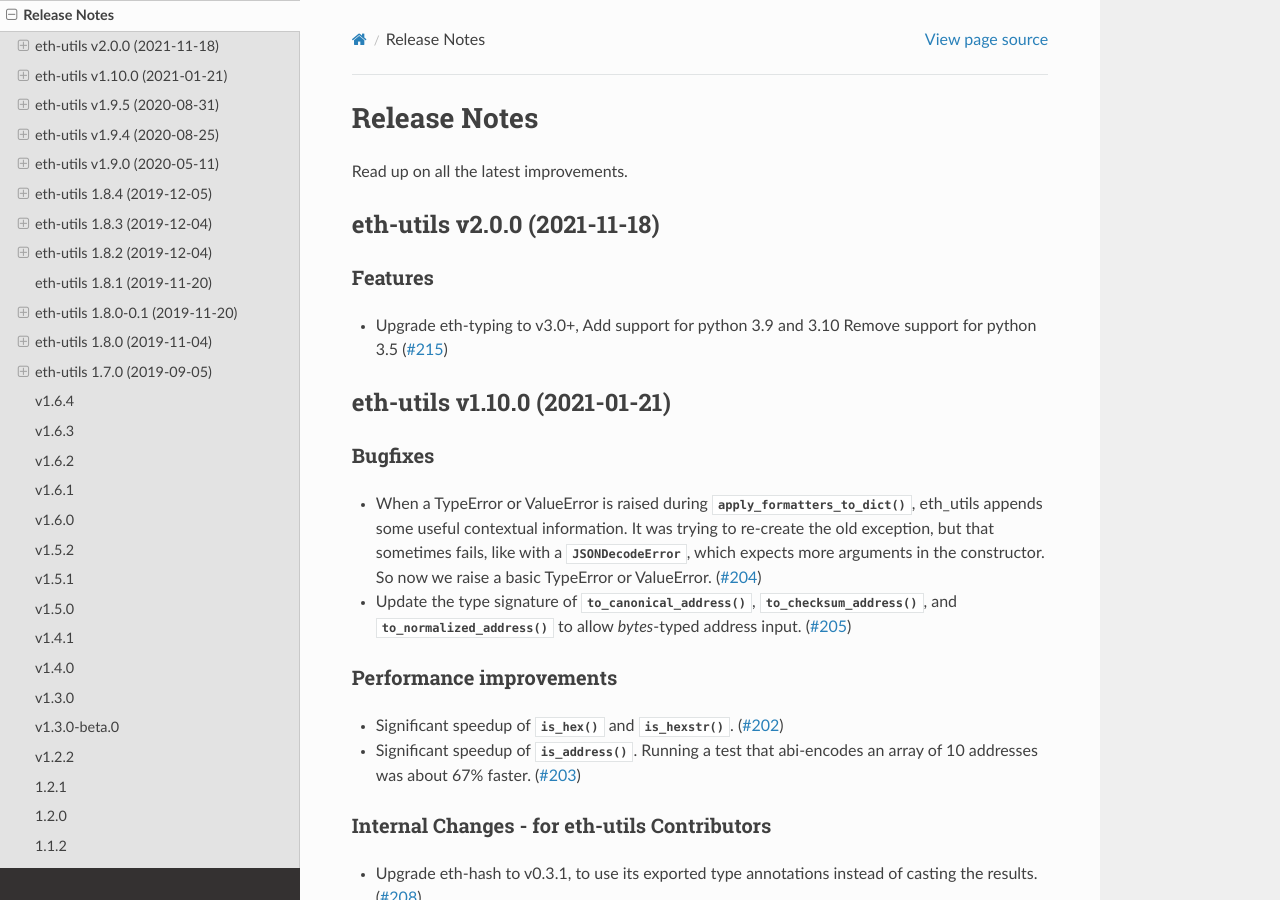
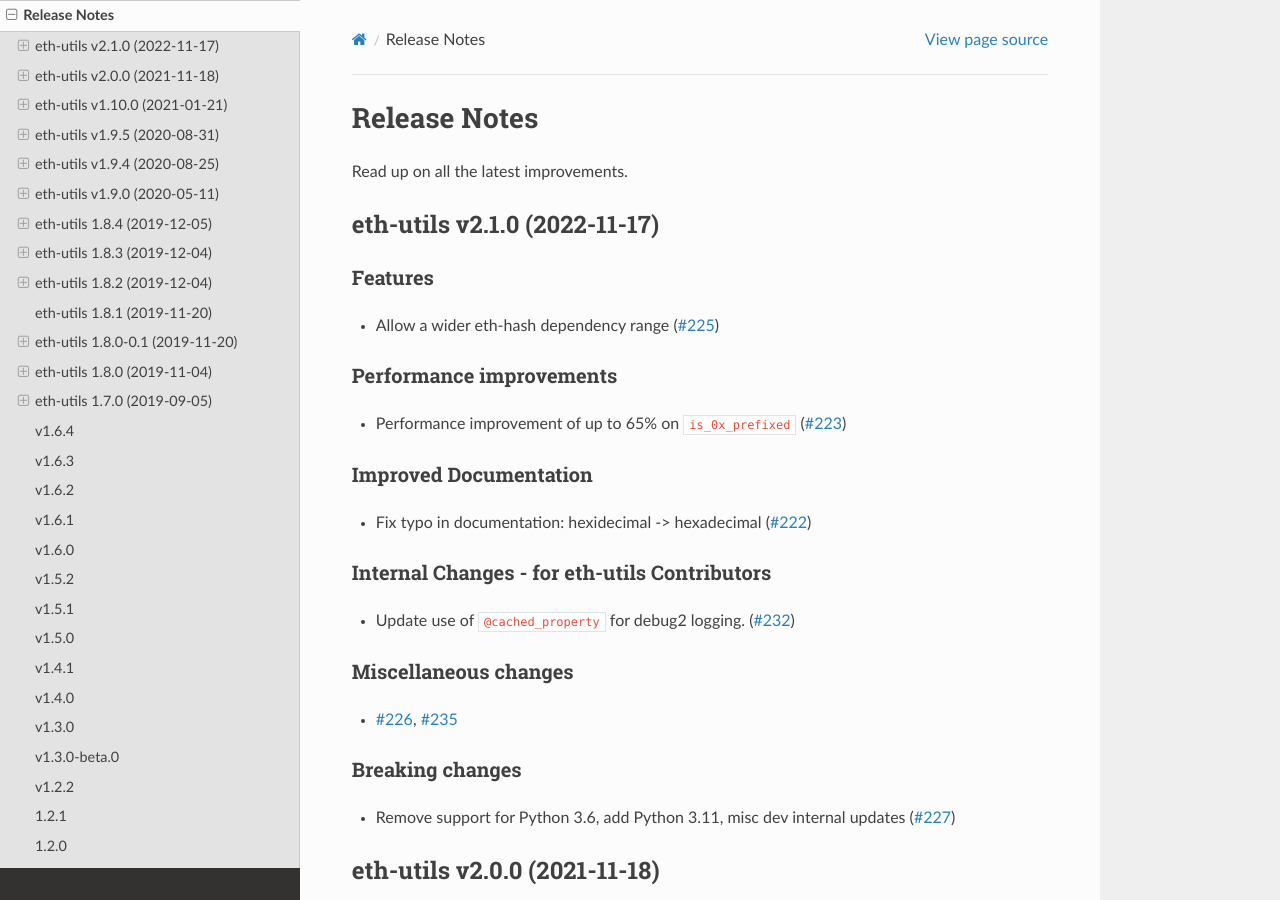
Before and after one commit to ethereum/eth-utils, a Sphinx documentation site: the page built from docs/release_notes.rst, in a window 1280 px wide and 900 px high. Built offline with Sphinx 7.4.7 and the Read the Docs theme 2.0.0, drawn with Linux system fonts in a browser that asks for light colours; pages that are not in the unit, such as notebooks, are missing from menus.

Commit message:
Compile release notes

```diff
--- a/docs/release_notes.rst
+++ b/docs/release_notes.rst
@@ -4,6 +4,45 @@ Release Notes
 Read up on all the latest improvements.
 
 .. towncrier release notes start
+
+eth-utils v2.1.0 (2022-11-17)
+-----------------------------
+
+Features
+~~~~~~~~
+
+- Allow a wider eth-hash dependency range (`#225 <https://github.com/ethereum/eth-utils/issues/225>`__)
+
+
+Performance improvements
+~~~~~~~~~~~~~~~~~~~~~~~~
+
+- Performance improvement of up to 65% on ``is_0x_prefixed`` (`#223 <https://github.com/ethereum/eth-utils/issues/223>`__)
+
+
+Improved Documentation
+~~~~~~~~~~~~~~~~~~~~~~
+
+- Fix typo in documentation: hexidecimal -> hexadecimal (`#222 <https://github.com/ethereum/eth-utils/issues/222>`__)
+
+
+Internal Changes - for eth-utils Contributors
+~~~~~~~~~~~~~~~~~~~~~~~~~~~~~~~~~~~~~~~~~~~~~
+
+- Update use of ``@cached_property`` for debug2 logging. (`#232 <https://github.com/ethereum/eth-utils/issues/232>`__)
+
+
+Miscellaneous changes
+~~~~~~~~~~~~~~~~~~~~~
+
+- `#226 <https://github.com/ethereum/eth-utils/issues/226>`__, `#235 <https://github.com/ethereum/eth-utils/issues/235>`__
+
+
+Breaking changes
+~~~~~~~~~~~~~~~~
+
+- Remove support for Python 3.6, add Python 3.11, misc dev internal updates (`#227 <https://github.com/ethereum/eth-utils/issues/227>`__)
+
 
 eth-utils v2.0.0 (2021-11-18)
 -----------------------------
--- a/newsfragments/222.doc.rst
+++ /dev/null
@@ -1 +0,0 @@
-Fix typo in documentation: hexidecimal -> hexadecimal
--- a/newsfragments/223.performance.rst
+++ /dev/null
@@ -1 +0,0 @@
-Performance improvement of up to 65% on ``is_0x_prefixed``
--- a/newsfragments/225.feature.rst
+++ /dev/null
@@ -1 +0,0 @@
-Allow a wider eth-hash dependency range
--- a/newsfragments/226.misc.rst
+++ /dev/null
@@ -1 +0,0 @@
-Update mypy version to work with python 3.10
--- a/newsfragments/227.breaking.rst
+++ /dev/null
@@ -1 +0,0 @@
-Remove support for Python 3.6, add Python 3.11, misc dev internal updates
--- a/newsfragments/232.internal.rst
+++ /dev/null
@@ -1 +0,0 @@
-Update use of ``@cached_property`` for debug2 logging.
--- a/newsfragments/235.misc.rst
+++ /dev/null
@@ -1 +0,0 @@
-Add "breaking" newsfragment type
```
